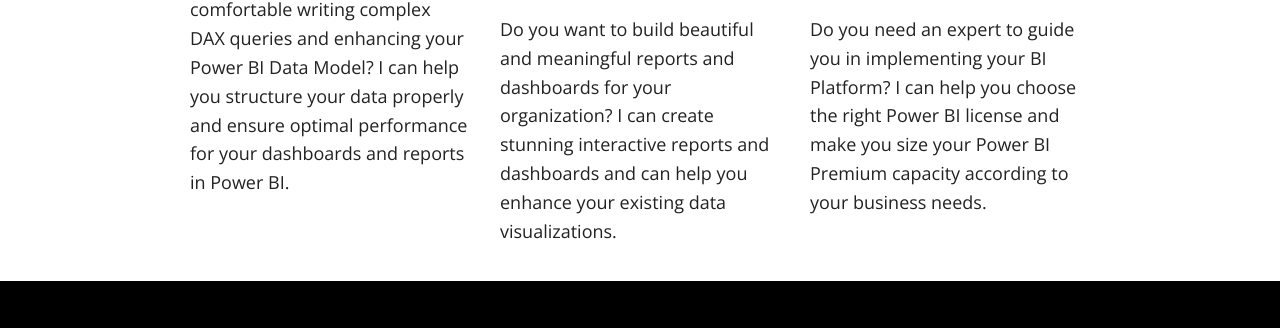
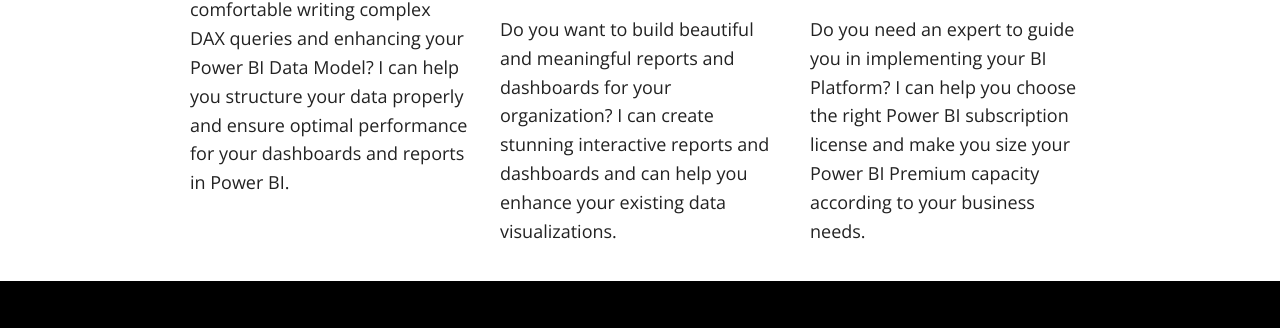
Before and after one commit to ldsouza/ldsouza.github.io, a Jekyll site: the page built from powerbi.md, in a window 1280 px wide. Shown: the part 1287-1615 px from the top of the page. Built offline with Jekyll 4.4.1, drawn with Linux system fonts in a browser that asks for light colours; nearby versions of some CDN libraries; library files that are not in the unit come from our copies.

Commit message:
Update powerbi.html

```diff
--- a/_includes/powerbi.html
+++ b/_includes/powerbi.html
@@ -66,7 +66,7 @@
         <div class="small-12 medium-4 large-4 columns">
               <img src="{{ site.url }}/images/services/powerbi10.png" alt="IT DELVE">
           <h3 class="title">Power BI Strategy & Planning</h3>
-         <p>Do you need an expert to guide you in implementing your BI Platform? I can help you choose the right Power BI license and make you size your Power BI Premium capacity according to your business needs. </p>
+         <p>Do you need an expert to guide you in implementing your BI Platform? I can help you choose the right Power BI subscription license and make you size your Power BI Premium capacity according to your business needs. </p>
         </div>
 
 
```
